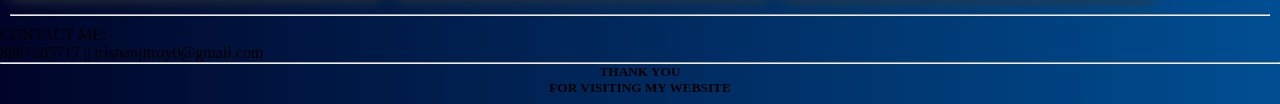
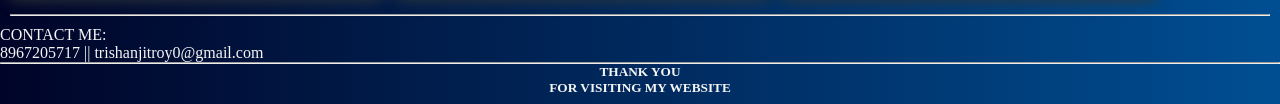
Before and after one commit to trishan41/Trishan, a plain HTML site: page index.html in a window 1280 px wide. Shown: the part 5445-5549 px from the top of the page. Drawn offline with Linux system fonts and the light colour scheme.

Commit message:
Update index.html

```diff
--- a/index.html
+++ b/index.html
@@ -91,7 +91,7 @@
 
 
   </body>
-  <footer>
+  <footer class="C">
     <hr style="margin: 10px">
     <p>CONTACT ME: <br>8967205717 || trishanjitroy0@gmail.com</p>
     <hr>
```
